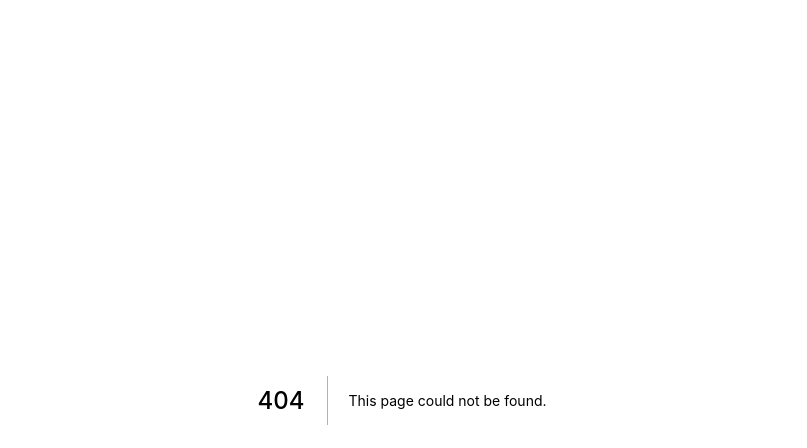
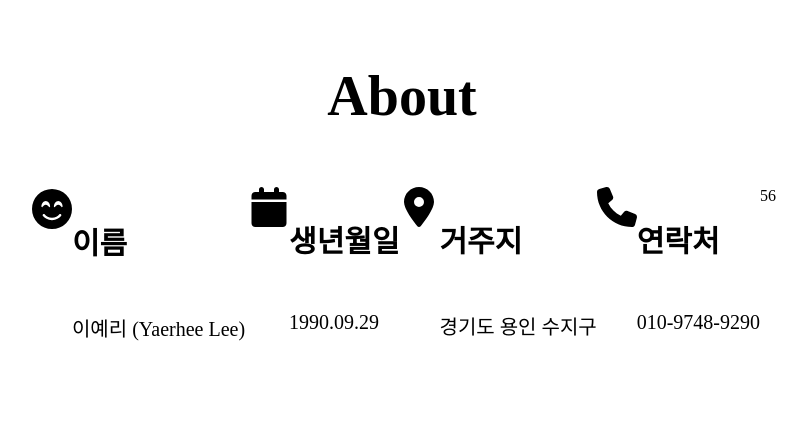
Before and after one commit to Yaerhee/portfolio, a Next.js app: page /About in a window 1280 px wide. Before the commit this address had no page. Shown: the top 448 px of the page, without its empty margins (238-1045 px from the left). Built offline with nearby package versions, Linux system fonts and the light colour scheme.

Commit message:
feat: partial add - about page

```diff
--- /dev/null
+++ b/src/pages/About.tsx
@@ -0,0 +1,70 @@
+import { Box, chakra, Divider, Flex, Heading, Text } from '@chakra-ui/react'
+import { FaCalendar, FaFaceSmileBeam, FaLocationDot, FaPhone } from 'react-icons/fa6'
+
+const About = () => {
+  const FaceIcon = chakra(FaFaceSmileBeam)
+  const CalendarIcon = chakra(FaCalendar)
+  const LocationIcon = chakra(FaLocationDot)
+  const PhoneIcon = chakra(FaPhone)
+    return (
+        <Flex w="full" p={10} flexDirection="column" justifyContent="center" alignItems="center" m="0 auto" bgColor="orange.50">
+            <Heading fontWeight="900" fontSize="3.5rem">About
+              <Divider my={4} borderWidth='3px' borderColor='orange.200' />
+            </Heading>
+          <Flex w="full" p={10} pt={4} justifyContent="space-between" wrap="wrap" flexDirection="row">
+            <Box className="row" p={4} pt={2}>
+              <Flex className="row-content">
+                <Flex>
+                  <FaceIcon boxSize="40px" />
+                </Flex>
+                <Flex flexDirection="column">
+                  <Text fontSize="30px" fontWeight="bold">이름</Text>
+                  <Text fontSize="20px">이예리 (Yaerhee Lee)</Text>
+                </Flex>
+              </Flex>
+            </Box>
+            <Box className="row">
+              <Flex className="row-content">
+                <Flex>
+                  <CalendarIcon boxSize="40px" />
+                </Flex>
+                <Flex flexDirection="column">
+                  <Text fontSize="30px" fontWeight="bold">생년월일</Text>
+                  <Text fontSize="20px">1990.09.29</Text>
+                </Flex>
+              </Flex>
+            </Box>
+            <Box className="row">
+              <Flex className="row-content">
+                <Flex>
+                  <LocationIcon boxSize="40px" />
+                </Flex>
+                <Flex flexDirection="column">
+                  <Text fontSize="30px" fontWeight="bold">거주지</Text>
+                  <Text fontSize="20px">경기도 용인 수지구</Text>
+                </Flex>
+              </Flex>
+            </Box>
+            <Box className="row">
+              <Flex className="row-content">
+                <Flex>
+                  <PhoneIcon boxSize="40px" />
+                </Flex>
+                <Flex flexDirection="column">
+                  <Text fontSize="30px" fontWeight="bold">연락처</Text>
+                  <Text fontSize="20px">010-9748-9290</Text>
+                </Flex>
+              </Flex>
+            </Box>
+            <Box className="row">
+              <Flex className="row-content">5</Flex>
+            </Box>
+            <Box className="row">
+              <Flex className="row-content">6</Flex>
+            </Box>
+          </Flex>
+        </Flex>
+    )
+}
+
+export default About
```
